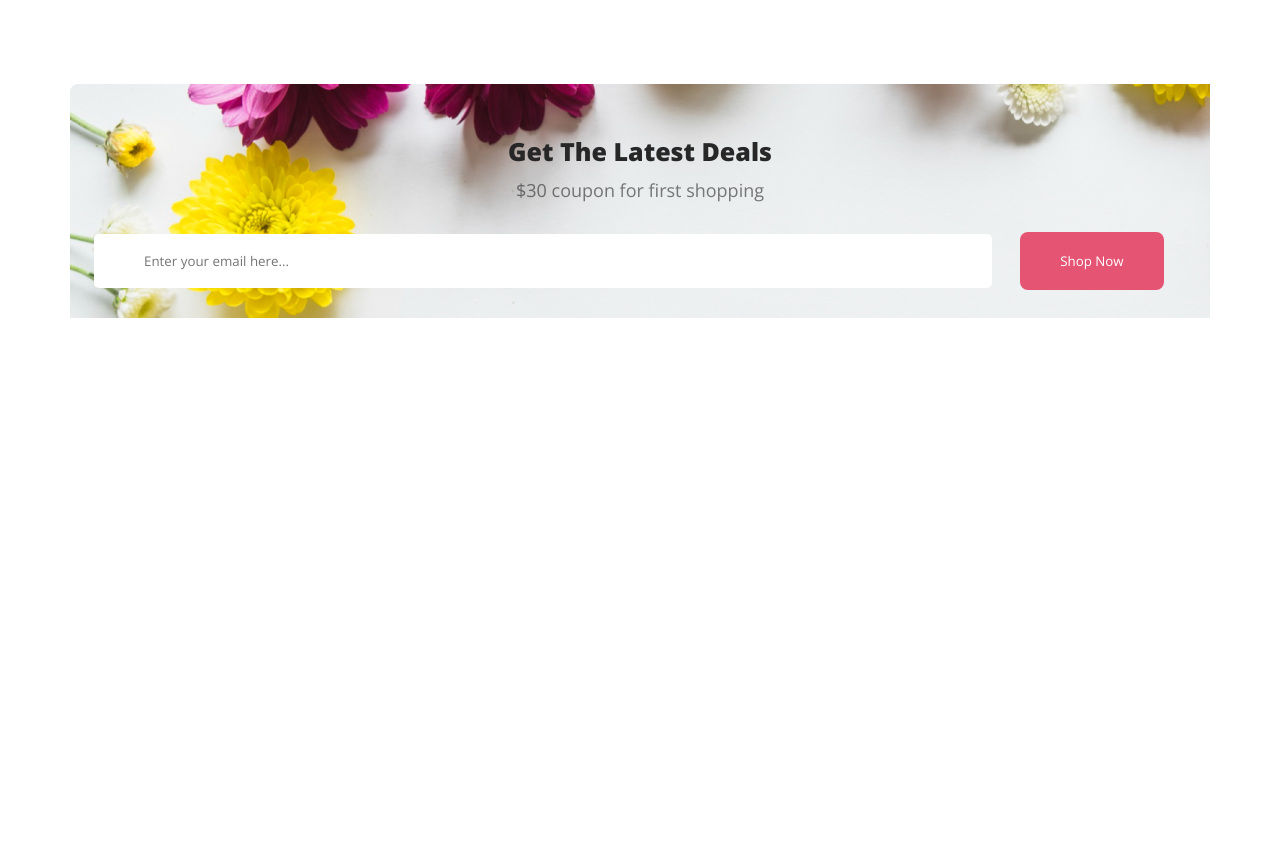
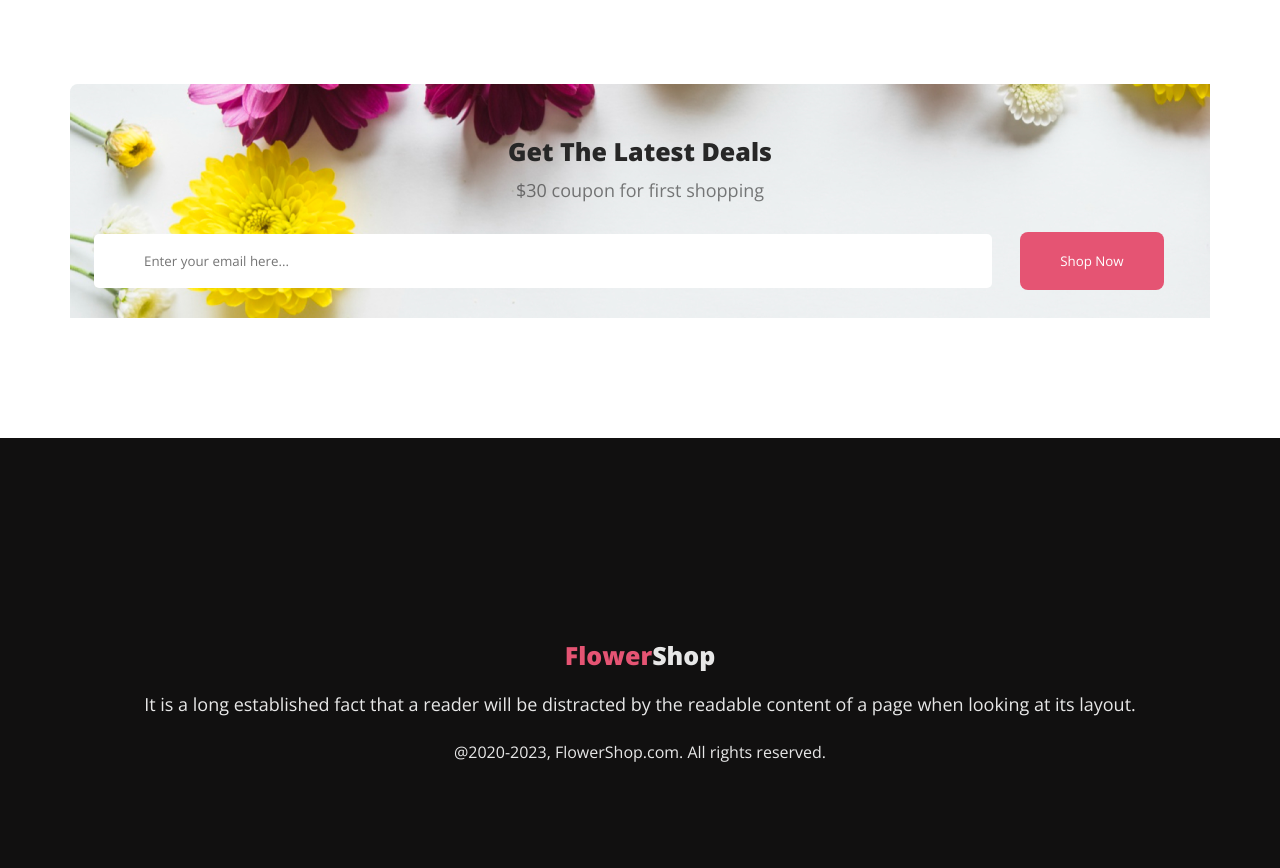
Before and after one commit to Ashiqweb123/flower-bazar, a plain HTML site: page index.html in a window 1280 px wide. Shown: the part 1412-2280 px from the top of the page. Before the commit the page ends 1730 px from the top, so only its background shows below. Drawn offline with nearby package versions, Linux system fonts and the light colour scheme.

Commit message:
footer-add

```diff
--- a/index.html
+++ b/index.html
@@ -51,7 +51,12 @@
         </main>
 
         <footer>
+            <section class="footer-part">
+                <h3 id="footer-title" class="main-section-title"><span class="flower">Flower</span>Shop</h3>
+                <p id="footer-text" class="main-section-text">It is a long established fact that a reader will be distracted by the readable content of a page when looking at its layout.</p>
 
+                <p id="reserved-text">@2020-2023, FlowerShop.com. All rights reserved.</p>
+            </section>
         </footer>
 </body>
 </html>
--- a/style.css
+++ b/style.css
@@ -87,11 +87,11 @@ main {
 .deals {
     background-image: url('images/Rectangle\ 9.png');
     background-repeat: no-repeat;
-    /* margin-bottom: 120px; */
+
 }
 
 .form-part input[type=text] {
-    margin:30px 24px;
+    margin: 30px 24px;
     border-radius: 5px;
     border: none;
     border-color: none;
@@ -99,3 +99,24 @@ main {
     width: 70%;
     background: #FFF;
 }
+.footer-part{
+    background: #111010;
+    padding: 80px 0;
+    margin-top: 120px;
+}
+#footer-title, #footer-text
+{
+    color: rgba(255, 255, 255, 0.90);
+}
+.flower
+{
+    color: #E55473;
+}
+#reserved-text {
+    color: rgba(255, 255, 255, 0.90);
+    text-align: center;
+    font-size: 16px;
+    font-weight: 400;
+    margin:25px;
+
+}
```
